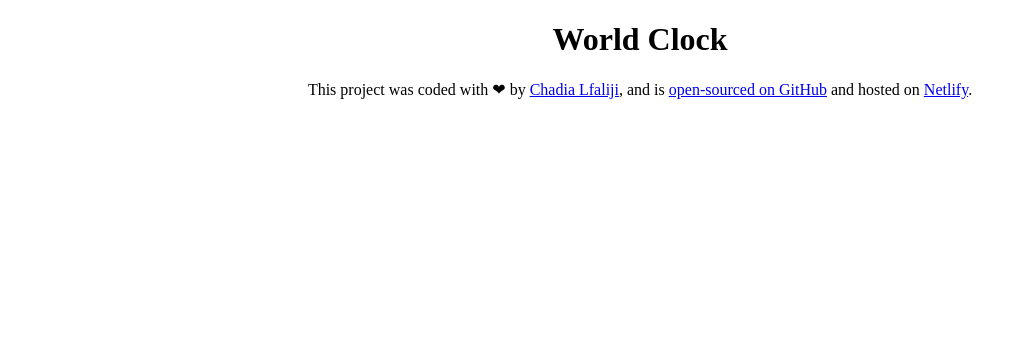
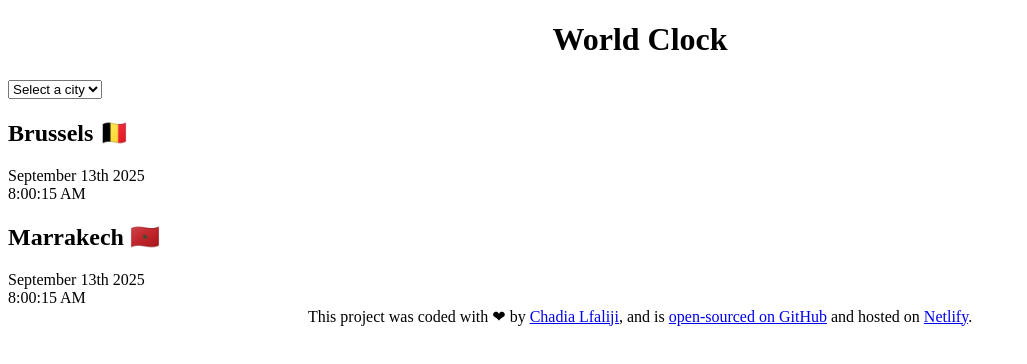
Before and after one commit to Lfaliji/world-clock-project, a plain HTML site: page index.html in a window 1280 px wide. Shown: the whole page, without its empty margins (0-1027 px from the left). Drawn offline with Linux system fonts and the light colour scheme.

Commit message:
Added the basic HTML

```diff
--- a/index.html
+++ b/index.html
@@ -7,7 +7,26 @@
     <title>World Clock - Chadia Lfaliji</title>
   </head>
   <body>
-    <h1>World Clock</h1>
+    <div class="container">
+      <h1>World Clock</h1>
+      <select name="" id="">
+        <option value="">Select a city</option>
+        <option value="">Brussels</option>
+        <option value="">Marrakech</option>
+        <option value="">Gaza</option>
+      </select>
+
+      <div class="city">
+        <h2>Brussels 🇧🇪</h2>
+        <div class="date">September 13th 2025</div>
+        <div class="time">8:00:15 AM</div>
+      </div>
+      <div class="city">
+        <h2>Marrakech 🇲🇦</h2>
+        <div class="date">September 13th 2025</div>
+        <div class="time">8:00:15 AM</div>
+      </div>
+    </div>
     <footer>
       This project was coded with ❤ by
       <a href="https://github.com/Lfaliji" target="_blank">Chadia Lfaliji</a>,
```
